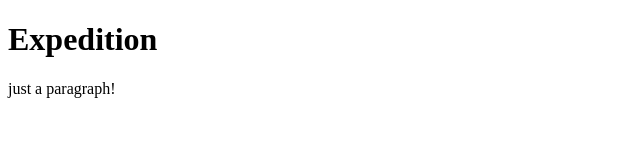
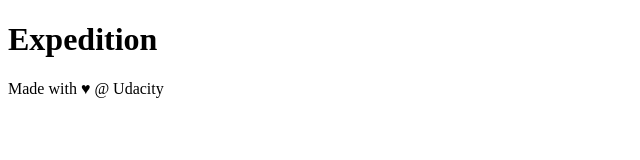
Before and after one commit to sadegh-majidi/test, a plain HTML site: page index.html in a window 1280 px wide. Shown: the full height of the page, 0-640 px from the left. Drawn offline with Linux system fonts and the light colour scheme.

Commit message:
change html starter

```diff
--- a/index.html
+++ b/index.html
@@ -11,8 +11,16 @@
 	<header>
 		<h1>Expedition</h1>
 	</header>
-	<p> just a paragraph! </p>
 
+	<div class="container">
+        <main>
+
+        </main>
+    </div>
+
+    <footer>
+        Made with ♥ @ Udacity
+    </footer>
     <script src="js/app.js"></script>
 </body>
 </html>
```
